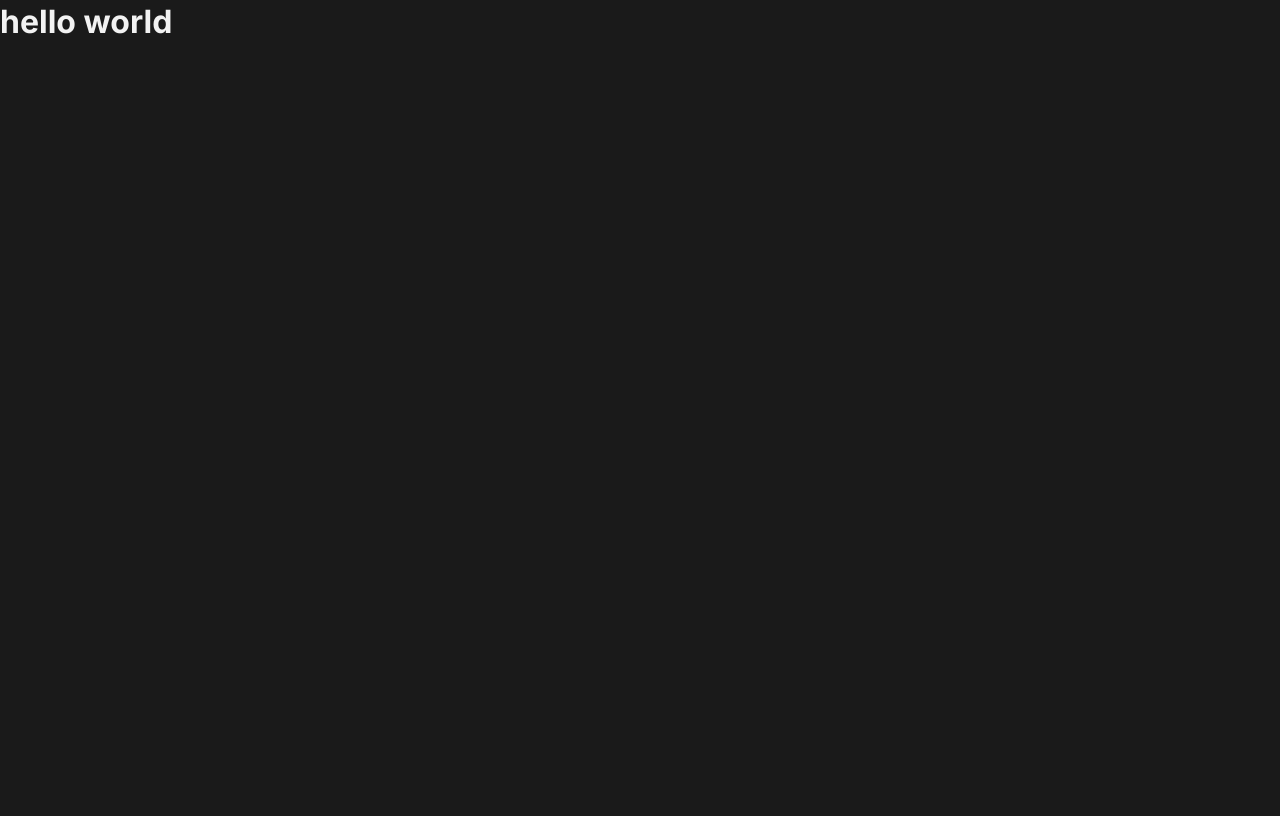
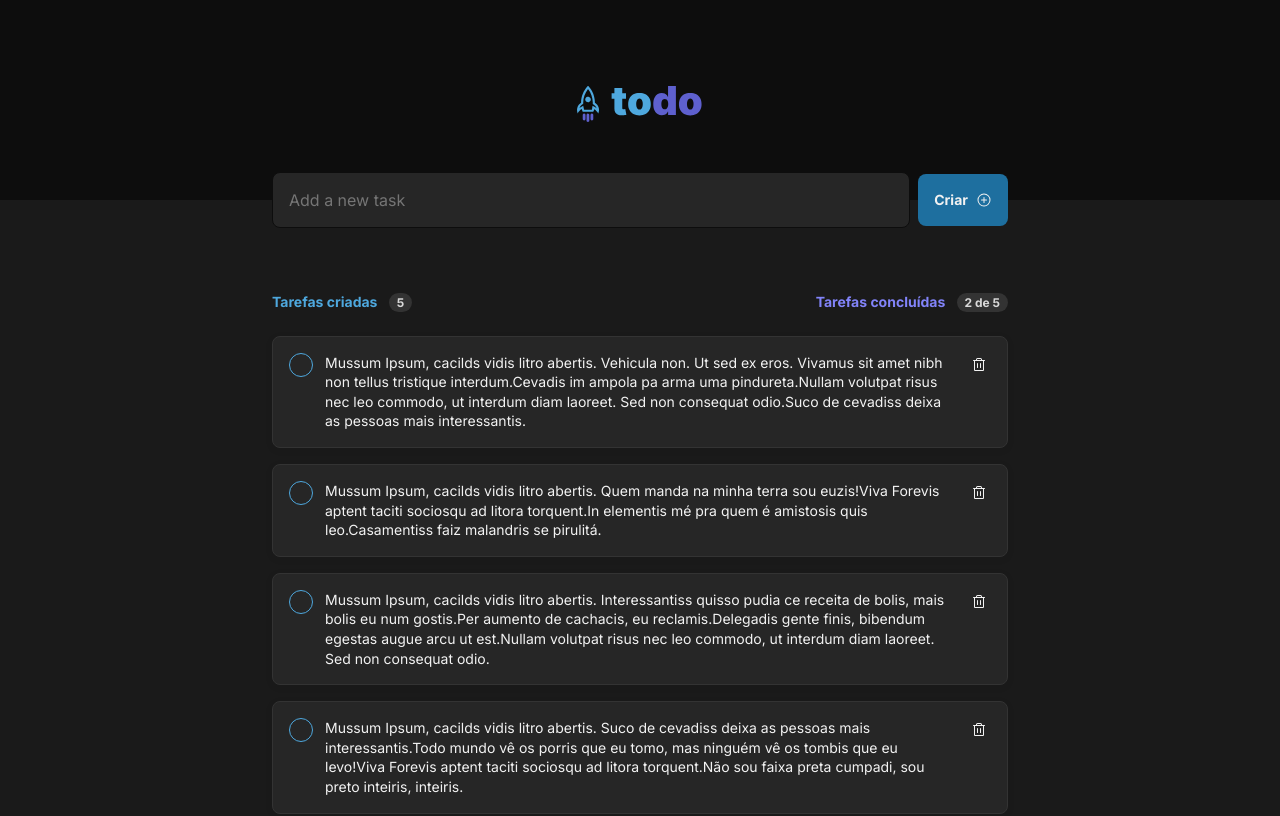
Before and after one commit to caiotracera/todo-vite, a React (Vite) app: page / in a window 1280 px wide. Shown: the top 816 px of the page. Built offline with nearby package versions, Linux system fonts and the light colour scheme.

Commit message:
feat(pages): add Home

```diff
--- a/src/App.tsx
+++ b/src/App.tsx
@@ -1,7 +1,5 @@
+import { Home } from './pages/Home';
+
 export function App() {
-  return (
-    <div>
-      <h1>hello world</h1>
-    </div>
-  );
+  return <Home />;
 }
--- a/src/components/Task/Task.tsx
+++ b/src/components/Task/Task.tsx
@@ -1,3 +1,5 @@
+import { useState } from 'react';
+
 import { Trash } from '@phosphor-icons/react';
 
 import { Checkbox } from '@/components/Checkbox';
@@ -11,7 +13,11 @@ export function Task({
   onCheck,
   onTrashClick,
 }: TaskProps) {
+  const [isDone, setIsDone] = useState(done);
+
   function handleTaskCheck() {
+    setIsDone((prevState) => !prevState);
+
     if (onCheck) {
       onCheck();
     }
@@ -25,8 +31,8 @@ export function Task({
 
   return (
     <S.Wrapper>
-      <Checkbox checked={done} onChange={handleTaskCheck} />
-      <S.Content done={done}>{content}</S.Content>
+      <Checkbox checked={isDone} onChange={handleTaskCheck} />
+      <S.Content done={isDone}>{content}</S.Content>
       <S.TrashIcon icon={<Trash />} onClick={handleTrashClick} />
     </S.Wrapper>
   );
--- /dev/null
+++ b/src/pages/Home/Home.tsx
@@ -0,0 +1,53 @@
+import { PlusCircle } from '@phosphor-icons/react';
+
+import { Button } from '@/components/Button';
+import { Header } from '@/components/Header';
+import { Input } from '@/components/Input';
+import { Task } from '@/components/Task';
+
+import * as S from './styles';
+
+export function Home() {
+  return (
+    <S.Wrapper>
+      <Header />
+      <S.Content>
+        <S.NewTask>
+          <Input placeholder="Add a new task" />
+          <Button rightIcon={<PlusCircle />}>Criar</Button>
+        </S.NewTask>
+
+        <S.Tasks>
+          <S.TasksHeader>
+            <S.TasksCreated>
+              Tarefas criadas <S.Counter>5</S.Counter>
+            </S.TasksCreated>
+            <S.TasksCompleted>
+              Tarefas concluídas <S.Counter>2 de 5</S.Counter>
+            </S.TasksCompleted>
+          </S.TasksHeader>
+
+          <S.TasksList>
+            <Task content="Mussum Ipsum, cacilds vidis litro abertis. Vehicula non. Ut sed ex eros. Vivamus sit amet nibh non tellus tristique interdum.Cevadis im ampola pa arma uma pindureta.Nullam volutpat risus nec leo commodo, ut interdum diam laoreet. Sed non consequat odio.Suco de cevadiss deixa as pessoas mais interessantis." />
+
+            <Task content="Mussum Ipsum, cacilds vidis litro abertis. Quem manda na minha terra sou euzis!Viva Forevis aptent taciti sociosqu ad litora torquent.In elementis mé pra quem é amistosis quis leo.Casamentiss faiz malandris se pirulitá." />
+
+            <Task content="Mussum Ipsum, cacilds vidis litro abertis. Interessantiss quisso pudia ce receita de bolis, mais bolis eu num gostis.Per aumento de cachacis, eu reclamis.Delegadis gente finis, bibendum egestas augue arcu ut est.Nullam volutpat risus nec leo commodo, ut interdum diam laoreet. Sed non consequat odio." />
+
+            <Task content="Mussum Ipsum, cacilds vidis litro abertis. Suco de cevadiss deixa as pessoas mais interessantis.Todo mundo vê os porris que eu tomo, mas ninguém vê os tombis que eu levo!Viva Forevis aptent taciti sociosqu ad litora torquent.Não sou faixa preta cumpadi, sou preto inteiris, inteiris." />
+
+            <Task
+              done
+              content="Mussum Ipsum, cacilds vidis litro abertis. Delegadis gente finis, bibendum egestas augue arcu ut est.Mé faiz elementum girarzis, nisi eros vermeio.Interessantiss quisso pudia ce receita de bolis, mais bolis eu num gostis.A ordem dos tratores não altera o pão duris."
+            />
+
+            <Task
+              done
+              content="Mussum Ipsum, cacilds vidis litro abertis. Nec orci ornare consequat. Praesent lacinia ultrices consectetur. Sed non ipsum felis.Interagi no mé, cursus quis, vehicula ac nisi.Detraxit consequat et quo num tendi nada.Posuere libero varius. Nullam a nisl ut ante blandit hendrerit. Aenean sit amet nisi."
+            />
+          </S.TasksList>
+        </S.Tasks>
+      </S.Content>
+    </S.Wrapper>
+  );
+}
--- /dev/null
+++ b/src/pages/Home/index.ts
@@ -0,0 +1 @@
+export { Home } from './Home';
--- /dev/null
+++ b/src/pages/Home/styles.ts
@@ -0,0 +1,76 @@
+import styled, { css } from 'styled-components';
+
+export const Wrapper = styled.div``;
+
+export const Content = styled.main`
+  width: 100%;
+  max-width: 736px;
+
+  margin: 0 auto 266px;
+`;
+
+export const NewTask = styled.section`
+  margin-top: -28px;
+
+  display: flex;
+  align-items: center;
+  justify-content: center;
+  gap: 8px;
+
+  input {
+    height: 56px;
+  }
+
+  button {
+    height: 100%;
+  }
+`;
+
+export const Tasks = styled.section`
+  margin-top: 64px;
+`;
+
+export const TasksHeader = styled.header`
+  display: flex;
+  align-items: center;
+  justify-content: space-between;
+`;
+
+export const Counter = styled.span`
+  ${({ theme }) => css`
+    color: ${theme.colors['gray-200']};
+    font-size: 12px;
+    font-weight: ${theme.font.weight.bold};
+    line-height: 1;
+    background: ${theme.colors['gray-400']};
+
+    padding: 2px 8px;
+    border-radius: 999px;
+
+    margin-left: 8px;
+  `}
+`;
+
+export const TasksCreated = styled.p`
+  ${({ theme }) => css`
+    color: ${theme.colors['blue-500']};
+    font-size: 14px;
+    font-weight: ${theme.font.weight.bold};
+  `}
+`;
+
+export const TasksCompleted = styled.p`
+  ${({ theme }) => css`
+    color: ${theme.colors['purple-500']};
+    font-size: 14px;
+    font-weight: ${theme.font.weight.bold};
+  `}
+`;
+
+export const TasksList = styled.ul`
+  margin-top: 24px;
+
+  article + article {
+    margin-top: 16px;
+  }
+`;
--- a/src/styles/global.ts
+++ b/src/styles/global.ts
@@ -12,6 +12,8 @@ export const GlobalStyle = createGlobalStyle`
       background: ${theme.colors['gray-600']};
       color: ${theme.colors['gray-100']};
       -webkit-font-smoothing: antialiased;
+
+      overflow-x: hidden;
     }
 
     body,
```
